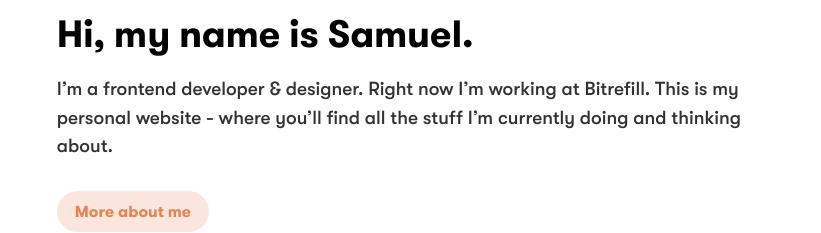
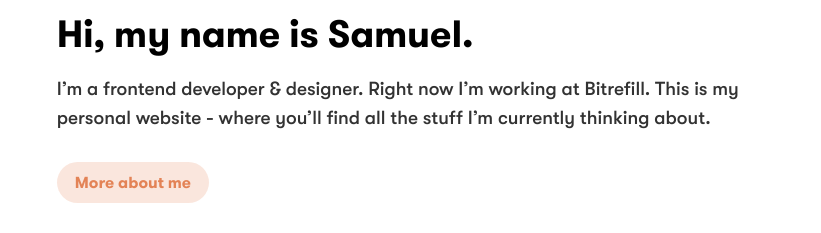
Before and after one commit to samuelkraft/samuelkraft-next, a Next.js app: page / in a window 1280 px wide. Shown: the part 155-388 px from the top of the page, without its empty margins (229-1050 px from the left). Built offline with nearby package versions, Linux system fonts and the light colour scheme; no server answers.

Commit message:
Update index.tsx

```diff
--- a/pages/index.tsx
+++ b/pages/index.tsx
@@ -8,7 +8,7 @@ const Home = (): JSX.Element => (
   <Page>
     <PageHeader
       title="Hi, my name is Samuel."
-      description="I’m a frontend developer &amp; designer. Right now I’m working at Bitrefill. This is my personal website - where you’ll find all the stuff I’m currently doing and thinking about."
+      description="I’m a frontend developer &amp; designer. Right now I’m working at Bitrefill. This is my personal website - where you’ll find all the stuff I’m currently thinking about."
     >
       <Button href="/about">More about me</Button>
     </PageHeader>
```
